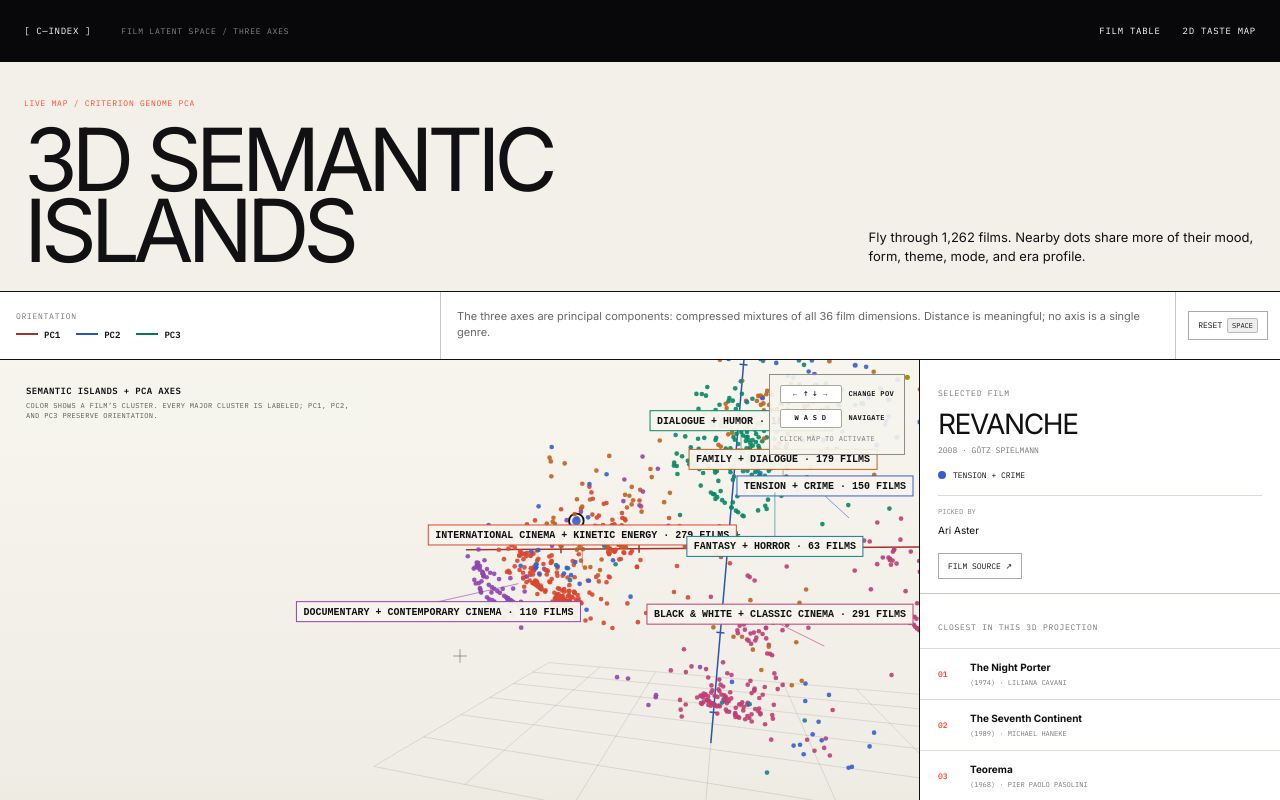
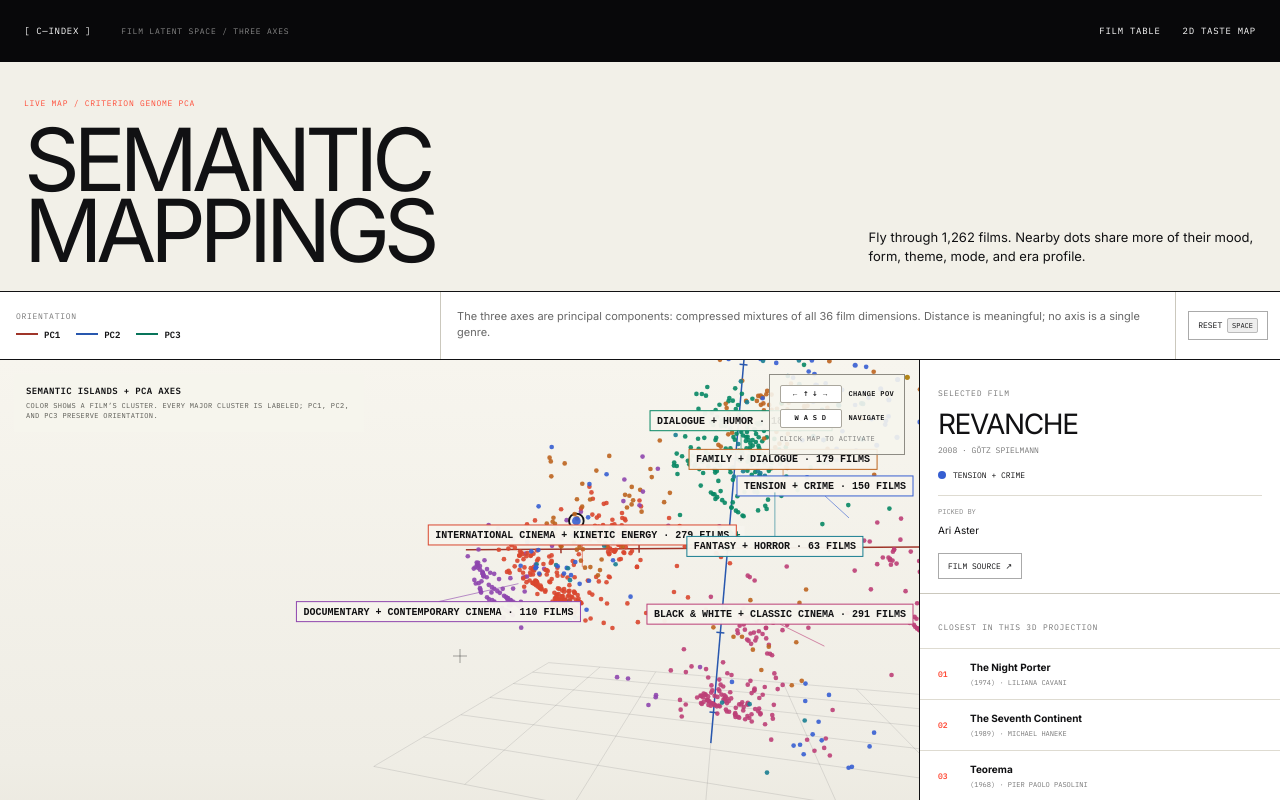
Before and after one commit to neelbaronia/criterion-closet-explorer, a Next.js app: page /semantic-islands in a window 1280 px wide. Shown: the top 800 px of the page. Built offline with nearby package versions, Linux system fonts and the light colour scheme; no server answers.

Commit message:
Rename semantic map heading

```diff
--- a/app/semantic-islands/page.tsx
+++ b/app/semantic-islands/page.tsx
@@ -762,7 +762,7 @@ export default function SemanticIslandsPage() {
       <section className={styles.titleBar}>
         <div>
           <span>Live map / Criterion Genome PCA</span>
-          <h1>3D Semantic Islands</h1>
+          <h1>Semantic Mappings</h1>
         </div>
         <p>
           Fly through {data.meta.uniqueFilms.toLocaleString()} films. Nearby
```
Also changed, not shown: 1 other file (tests, documents, lock files or other folders).
